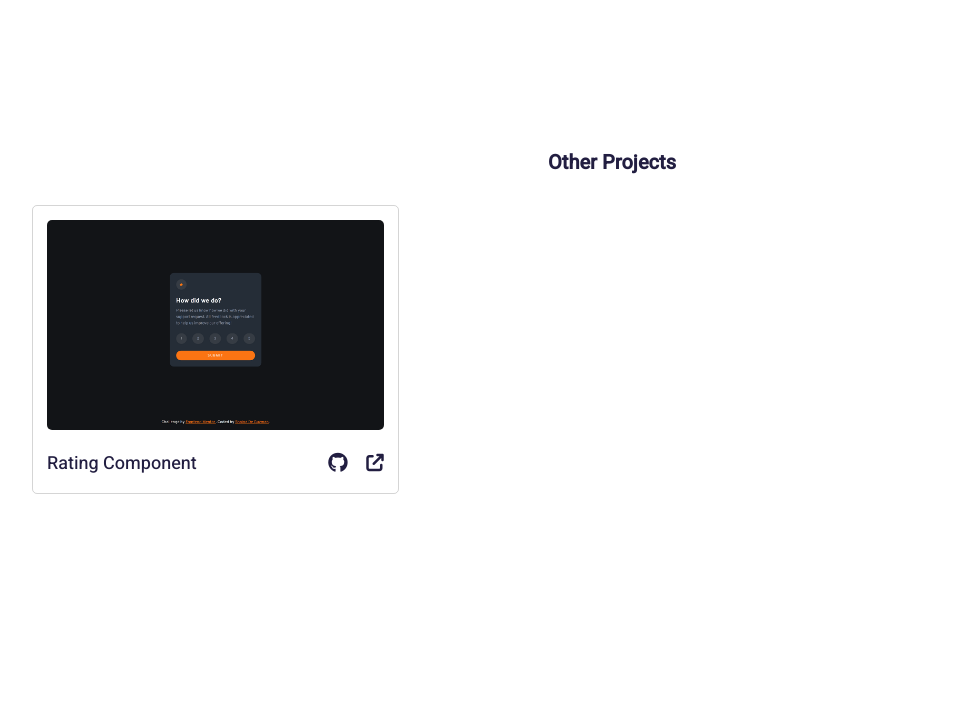
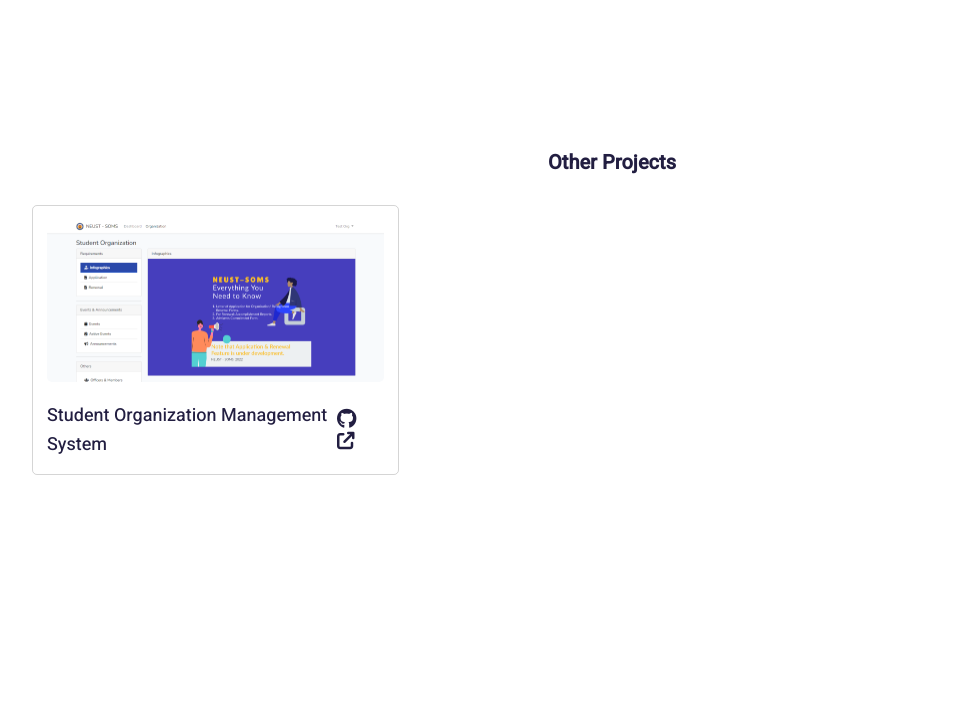
Before and after one commit to ow3ndesu/portfolio-website, a plain HTML site: page index.html in a window 1280 px wide. Shown: the part 1933-2645 px from the top of the page, without its empty margins (28-995 px from the left). Drawn offline with Linux system fonts and the light colour scheme.

Commit message:
soms project

```diff
--- a/index.html
+++ b/index.html
@@ -281,30 +281,27 @@
                 <figure class="projects-2__box">
                   <div class="projects-2__image">
                     <img
-                      srcset="
-                        img/rating-component-small.png 1280w,
-                        img/rating-component.png       2560w
-                      "
+                      srcset="img/soms.png 1280w, img/soms.png 2560w"
                       sizes="(min-width: 769px) 3vw, (min-width: 1020px) 5vw, 390px"
                       alt="project screenshot"
                       src="img/pen-1.png"
                     />
                   </div>
                   <div class="projects-2__info">
-                    <h2>Rating Component</h2>
+                    <h2>Student Organization Management System</h2>
                     <div class="projects-2__links">
                       <a
                         class="projects-2__btn"
                         target="_blank"
                         rel="noopener noreferrer"
-                        href="https://github.com/shainadeguzman/interactive-rating-component"
+                        href="https://ow3ndesu.github.io/laravel-student-organization-management-system/"
                         ><i class="fab fa-github icon"></i
                       ></a>
                       <a
                         class="projects-2__btn"
                         target="_blank"
                         rel="noopener noreferrer"
-                        href="https://shainadeguzman.github.io/interactive-rating-component/"
+                        href="https://github.com/ow3ndesu/laravel-student-organization-management-system"
                         ><i class="fa fa-external-link icon"></i
                       ></a>
                     </div>
```
Also changed, not shown: img/rating-component-small.png (deleted), img/rating-component.png (deleted), img/soms.PNG (added).
